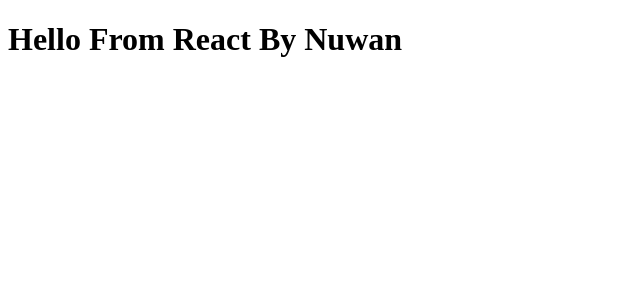
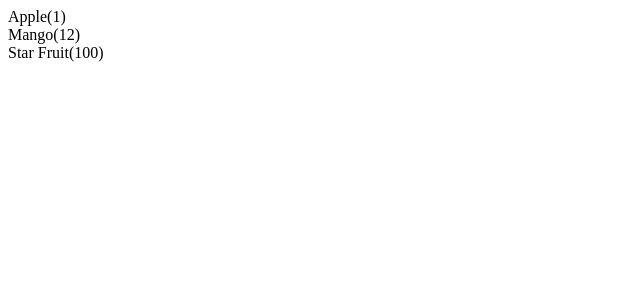
Before and after one commit to nchathu2014/pro-react, a React app: page / in a window 1280 px wide. Shown: the top 300 px of the page, without its empty margins (0-640 px from the left). Built offline with nearby package versions, Linux system fonts and the light colour scheme; the HTML template or start-up script is replaced by a standard one.

Commit message:
lesson 2 composable component

```diff
--- a/src/components/App.js
+++ /dev/null
@@ -1,20 +0,0 @@
-import  React,{Component} from 'react';
-
-class App extends Component{
-
-    constructor(props){
-        super(props);
-        console.log("App initialized...");
-    }
-
-    render(){
-      let message = "By Nuwan";
-        return(
-            <div>
-              <h1>Hello From React {message}</h1>
-            </div>
-        );
-    }
-}
-
-export default App;
--- /dev/null
+++ b/src/components/GroceryList.js
@@ -0,0 +1,21 @@
+import  React,{Component} from 'react';
+import  GroceryListItem from './GroceryListItem';
+
+class GroceryList extends Component{
+
+    constructor(props){
+        super(props);
+        console.log("GroceryList initialized...");
+    }
+
+    render(){
+      return(
+        <div>
+           <GroceryListItem quantity="1">Apple</GroceryListItem>
+           <GroceryListItem quantity="12">Mango</GroceryListItem>
+           <GroceryListItem quantity="100">Star Fruit</GroceryListItem>
+        </div>
+      );
+    }
+}
+export default GroceryList;
--- /dev/null
+++ b/src/components/GroceryListItem.js
@@ -0,0 +1,19 @@
+import  React,{Component} from 'react';
+
+class GroceryListItem extends Component {
+
+  constructor(props) {
+    super(props);
+    console.log("GroceryListItem initialized...");
+  }
+
+  render() {
+    let itemName = this.props.children;
+    let quantity = this.props.quantity;
+    return (
+      <div>{itemName}({quantity})</div>
+    );
+  }
+}
+
+export default GroceryListItem;
--- a/src/main.js
+++ b/src/main.js
@@ -4,7 +4,7 @@
 
 import React from 'react';
 import ReactDOM,{render} from 'react-dom';
-import App from './components/App';
+import App from './components/GroceryList';
 
 
 
```
